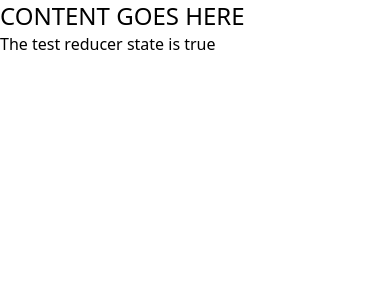
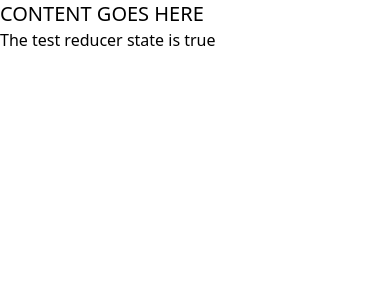
Before and after one commit to jro31/next-js-template, a Next.js app: page / in a window 390 px wide. Shown: the top 300 px of the page. Built offline with nearby package versions, Linux system fonts and the light colour scheme; a web font is replaced by a local one.

Commit message:
Add xs and 2xs breakpoints

```diff
--- a/pages/_app.js
+++ b/pages/_app.js
@@ -1,3 +1,4 @@
+// TODO - Update the '"name": "next-js-template",' line in 'package.json' to your project name
 // TODO - Update favicon
 
 import { Provider } from 'react-redux';
--- a/pages/index.js
+++ b/pages/index.js
@@ -40,7 +40,7 @@ const Home = () => {
         <meta name='twitter:card' content='summary_large_image' />
       </Head>
 
-      <div className='text-2xl'>CONTENT GOES HERE</div>
+      <div className='2xs:text-xl sm:text-2xl'>CONTENT GOES HERE</div>
       <div onClick={testClickHandler}>The test reducer state is {testReducerState.toString()}</div>
     </Fragment>
   );
--- a/tailwind.config.js
+++ b/tailwind.config.js
@@ -3,6 +3,11 @@ const defaultTheme = require('tailwindcss/defaultTheme');
 module.exports = {
   content: ['./pages/**/*.{js,ts,jsx,tsx}', './components/**/*.{js,ts,jsx,tsx}'],
   theme: {
+    screens: {
+      '2xs': '384px',
+      xs: '512px',
+      ...defaultTheme.screens,
+    },
     extend: {
       fontFamily: {
         sans: ['Inter var', ...defaultTheme.fontFamily.sans],
```
